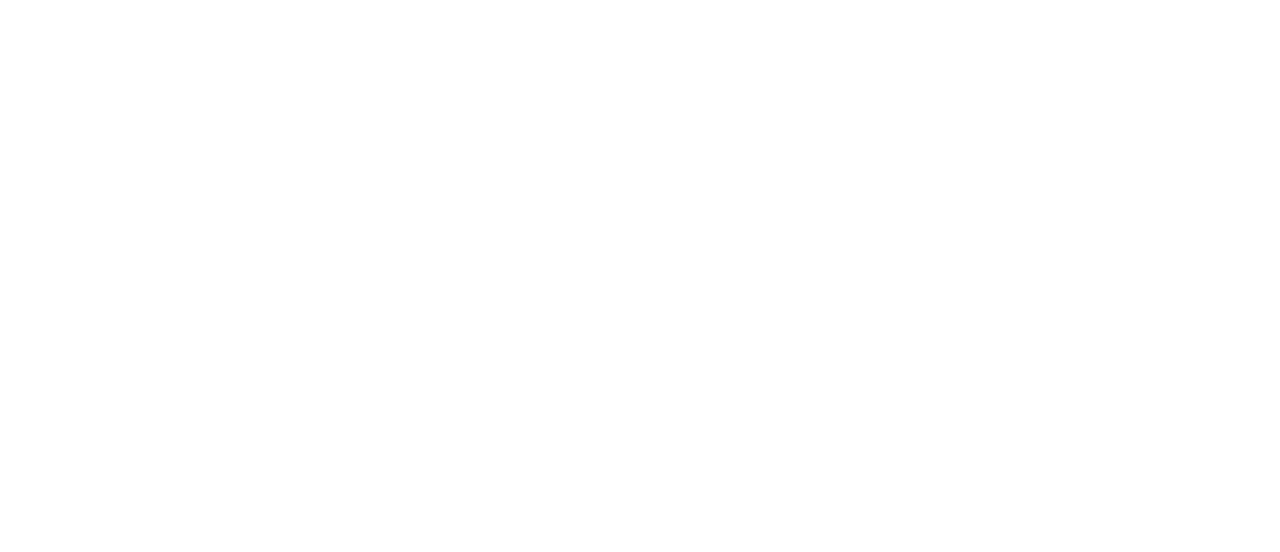
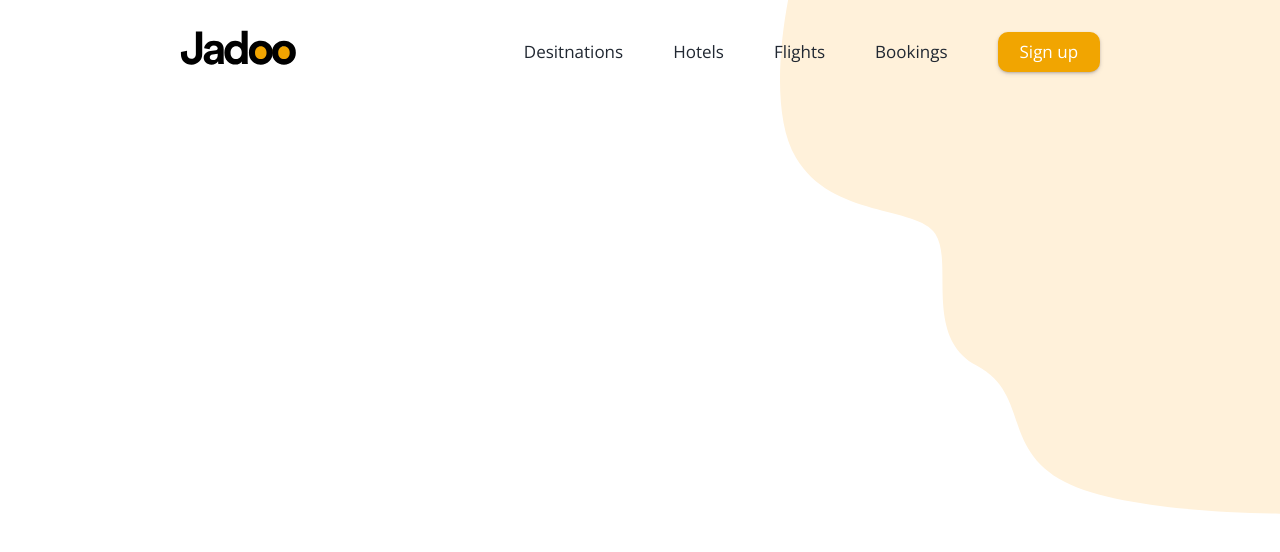
Before and after one commit to zlatachern/Jadoo, a website: page index.html in a window 1280 px wide. Drawn offline with nearby package versions, Linux system fonts and the light colour scheme; a web font is replaced by a local one.

Commit message:
Added header for desktop

```diff
--- a/index.html
+++ b/index.html
@@ -4,9 +4,29 @@
   <meta charset="UTF-8">
   <meta name="viewport" content="width=device-width, initial-scale=1.0">
   <title>Jadoo</title>
+  <link rel="stylesheet" href="css/index.css">
   <link href="https://cdn.jsdelivr.net/npm/bootstrap@5.3.1/dist/css/bootstrap.min.css" rel="stylesheet" integrity="sha384-4bw+/aepP/YC94hEpVNVgiZdgIC5+VKNBQNGCHeKRQN+PtmoHDEXuppvnDJzQIu9" crossorigin="anonymous">
 </head>
 <body>
+  <header class="header mt-2">
+    <div class="container-lg">
+      <div class="header__content d-flex align-items-center">
+        <img src="images/icons/logo.svg" alt="Logo" class="logo">
+        <div class="decore--block">
+          <img src="images/decore/decore_one.svg" alt="Decore One" class="decore--side">
+        </div>
+        <nav class="header__nav nav mt-4">
+          <ul class="nav__list d-flex align-items-center">
+            <li class="nav__list--item"><a class="nav__list--link" href="//">Desitnations</a></li>
+            <li class="nav__list--item"><a class="nav__list--link" href="//">Hotels</a></li>
+            <li class="nav__list--item"><a class="nav__list--link" href="//">Flights</a></li>
+            <li class="nav__list--item"><a class="nav__list--link" href="//">Bookings</a></li>
+            <button class="button--primary">Sign up</button>
+          </ul>
+        </nav>
+      </div>
+    </div>
+  </header>
   <script src="https://cdn.jsdelivr.net/npm/bootstrap@5.3.1/dist/js/bootstrap.bundle.min.js" integrity="sha384-HwwvtgBNo3bZJJLYd8oVXjrBZt8cqVSpeBNS5n7C8IVInixGAoxmnlMuBnhbgrkm" crossorigin="anonymous"></script>
 </body>
 </html>
--- a/sass/_base.scss
+++ b/sass/_base.scss
@@ -1,3 +1,15 @@
 * {
   box-sizing: border-box;
 }
+
+li {
+  list-style: none;
+}
+
+a {
+  text-decoration: none !important;
+}
+
+button {
+  cursor: pointer;
+}
--- a/sass/_modules.scss
+++ b/sass/_modules.scss
@@ -0,0 +1,41 @@
+@use './helpers' as *;
+
+.header {
+  z-index: 1;
+  &__content {
+    justify-content: space-around;
+
+    .nav__list {
+      gap: 50px;
+
+      .button--primary {
+        @include buttonStyle(10px, $dark--orange);
+        padding: 5px 20px;
+        color: $color--white;
+        border: 2px solid $dark--orange;
+        box-shadow: rgba(50, 50, 93, 0.25) 0px 2px 5px -1px, rgba(0, 0, 0, 0.3) 0px 1px 3px -1px;
+        transition: .4s;
+
+        &:hover {
+          border: 2px solid $dark--orange;
+          box-shadow: 0px 1.8518518209457397px 3.1481480598449707px 0px rgba(0, 0, 0, 0.00), 0px 8.148148536682129px 6.518518447875977px 0px rgba(0, 0, 0, 0.01), 0px 20px 13px 0px rgba(0, 0, 0, 0.01), 0px 38.51852035522461px 25.481481552124023px 0px rgba(0, 0, 0, 0.01), 0px 64.81481170654297px 46.85185241699219px 0px rgba(0, 0, 0, 0.02), 0px 100px 80px 0px rgba(0, 0, 0, 0.02);
+        }
+      }
+
+    }
+  }
+}
+
+.decore--block {
+  max-width: 500px;
+  min-width: 200px;
+  position: absolute;
+  z-index: -1;
+  right: 0;
+  top: 0;
+
+  .decore--side {
+    width: 100%;
+    min-width: 300px;
+  }
+}
--- a/sass/_typography.scss
+++ b/sass/_typography.scss
@@ -1 +1,14 @@
+@use './helpers' as *;
 @import url('https://fonts.googleapis.com/css2?family=Montserrat:ital,wght@0,300;0,400;1,300;1,400&family=Open+Sans:ital,wght@0,400;0,600;1,400;1,600&family=Poppins:ital,wght@0,400;0,500;0,700;1,400;1,500&family=Volkhov:ital,wght@0,400;0,700;1,400;1,700&display=swap');
+
+.nav__list--link {
+  @include fontStyle($light--black, 'Open Sans', 17px, 400);
+
+  &:hover {
+    color: $dark--orange;
+  }
+}
+
+.button--primary {
+  @include fontStyle($light--black, 'Open Sans', 17px, 400)
+}
--- a/sass/helpers/_mixins.scss
+++ b/sass/helpers/_mixins.scss
@@ -1 +1,19 @@
 @use './variables';
+
+@mixin fontStyle ($color, $fFamily, $fSize, $fWeight, $lHeight: null) {
+  color: $color;
+  font-family: $fFamily;
+  font-size: $fSize;
+  font-weight: $fWeight;
+  line-height: $lHeight;
+}
+
+@mixin buttonStyle ($borRadius: null, $bGround: null, $bShadow: null, $width: null, $padding: null, $color: null, $tAlign: center) {
+  border-radius: $borRadius;
+  background: $bGround;
+  box-shadow: $bShadow;
+  width: $width;
+  padding: $padding;
+  color: $color;
+  text-align: $tAlign;
+}
--- a/sass/helpers/_variables.scss
+++ b/sass/helpers/_variables.scss
@@ -0,0 +1,7 @@
+// Colors
+
+$dark--blue: #181E4B;
+$light--black: #212832;
+$dark--orange: #F1A501;
+$terracotta: #DF6951;
+$color--white: #fff;
```
Also changed, not shown: css/index.css, images/decore/hero.png (added).
